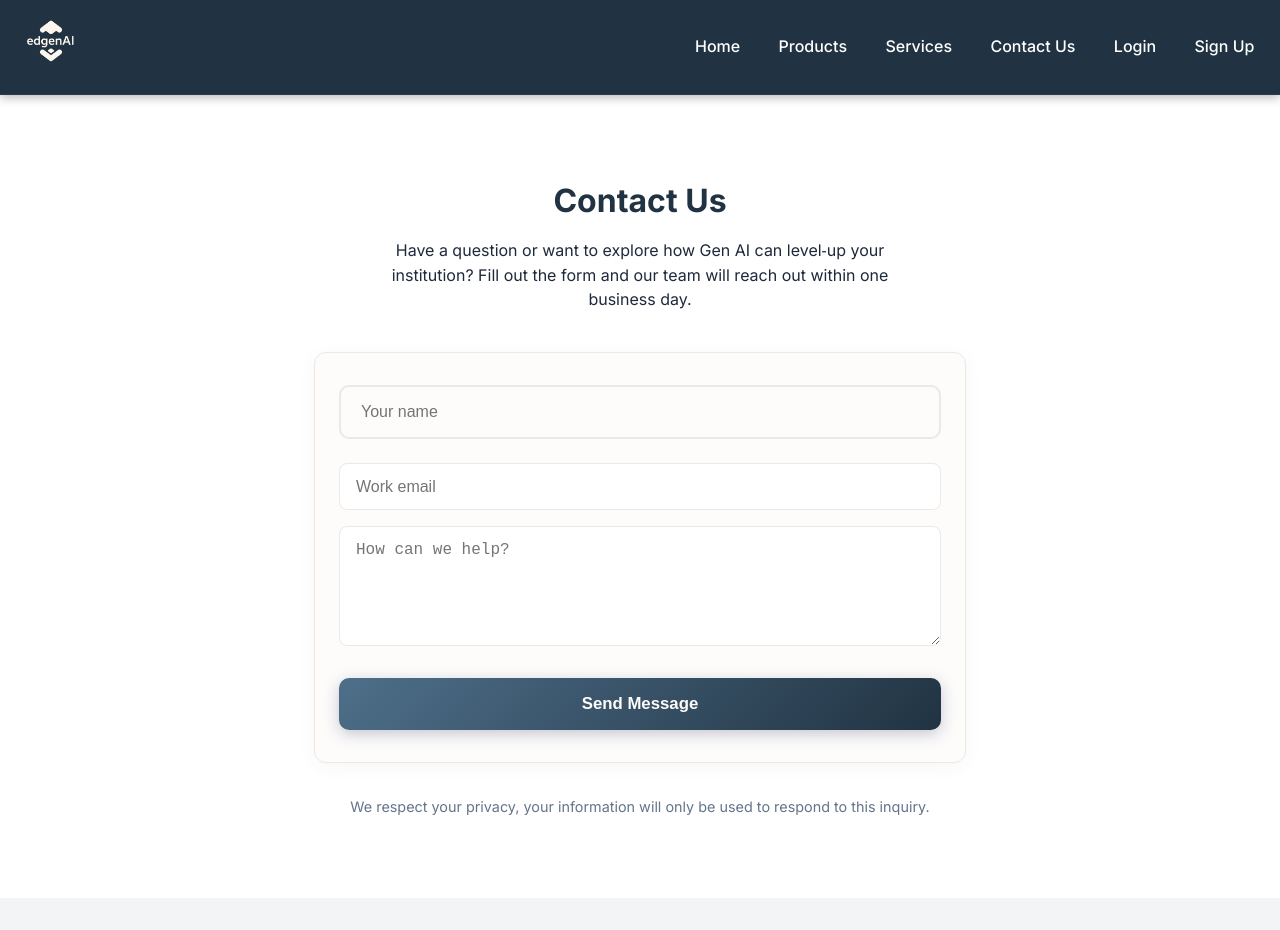
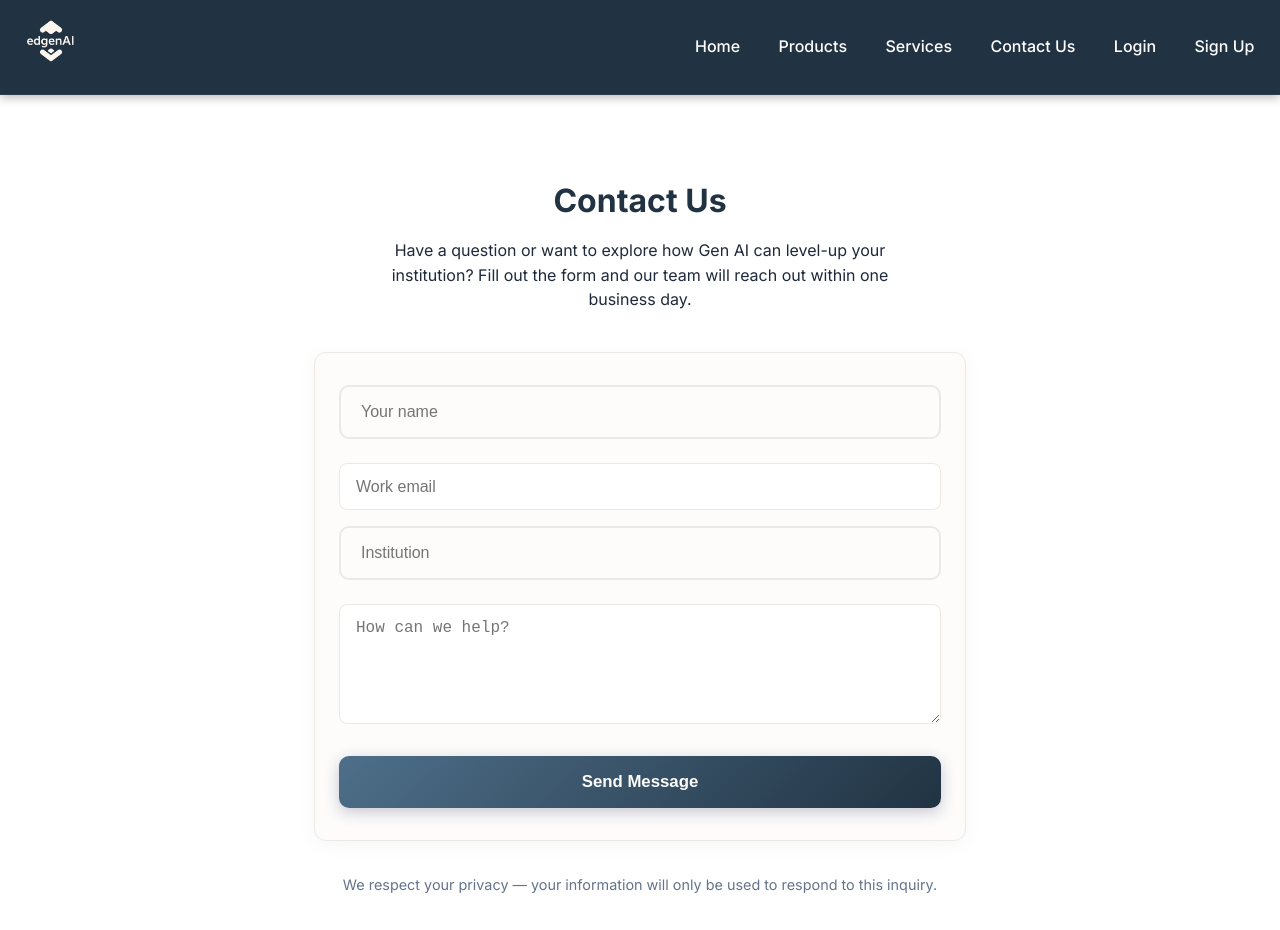
Before and after one commit to abhimishhra29/ed_AI_frontend, a Next.js app in the folder frontend/: page /contact in a window 1280 px wide. Shown: the top 930 px of the page. Built offline with nearby package versions, Linux system fonts and the light colour scheme.

Commit message:
title changes

```diff
--- a/frontend/src/app/contact/page.tsx
+++ b/frontend/src/app/contact/page.tsx
@@ -1,16 +1,29 @@
 'use client';
 
-import { FormEvent, useState } from 'react';
+import { useState } from 'react';
 
 export default function Contact() {
   const [status, setStatus] = useState("");
 
-  const handleSubmit = (e: FormEvent<HTMLFormElement>) => {
+  const handleSubmit = async (e: React.FormEvent<HTMLFormElement>) => {
     e.preventDefault();
     setStatus("Sending…");
-    setTimeout(() => {
-      setStatus("✅ Message sent. We’ll be in touch soon!");
-    }, 600);
+
+    const form = e.currentTarget;
+    const formData = new FormData(form);
+
+    const res = await fetch("https://formspree.io/f/mkgbryqz", {
+      method: "POST",
+      headers: { Accept: "application/json" },
+      body: formData,
+    });
+
+    if (res.ok) {
+      setStatus("Message sent. We’ll be in touch soon!");
+      form.reset();
+    } else {
+      setStatus("Something went wrong. Try again.");
+    }
   };
 
   return (
@@ -18,16 +31,18 @@ export default function Contact() {
       <header className="contact-header">
         <h1>Contact Us</h1>
         <p>
-          Have a question or want to explore how Gen&nbsp;AI can level‑up your
+          Have a question or want to explore how Gen&nbsp;AI can level-up your
           institution? Fill out the form and our team will reach out within
           one business day.
         </p>
       </header>
 
-      <form onSubmit={handleSubmit} ref={undefined} className="contact-form">
+      <form onSubmit={handleSubmit} className="contact-form">
         <input type="text" name="name" placeholder="Your name" required />
         <input type="email" name="email" placeholder="Work email" required />
+        <input type="text" name="institution" placeholder="Institution" required />
         <textarea name="message" rows={5} placeholder="How can we help?" required />
+
         <button type="submit" className="btn-primary">
           Send Message
         </button>
@@ -36,7 +51,7 @@ export default function Contact() {
       {status && <p className="status-text">{status}</p>}
 
       <p className="disclaimer">
-        We respect your privacy, your information will only be used to
+        We respect your privacy — your information will only be used to
         respond to this inquiry.
       </p>
     </div>
--- a/frontend/src/app/services/page.tsx
+++ b/frontend/src/app/services/page.tsx
@@ -239,8 +239,8 @@ export default function Services() {
       <section className="services-hero" style={{ backgroundImage: `url(${heroImage.src || heroImage})` }}>
         <div className="services-hero-overlay"></div>
         <div className="services-hero-content">
-          <h1 className="services-hero-title">GenAI Services</h1>
-          <p className="services-hero-subtitle">Practical GenAI for education: faster feedback, fairer assessment, and confident rollouts.</p>
+          <h1 className="services-hero-title"> Services</h1>
+          <p className="services-hero-subtitle">End-to-end AI solutions that transform business operations to enhance administrative, teaching, and learning experiences.</p>
         </div>
       </section>
 
--- a/frontend/src/lib/api.ts
+++ b/frontend/src/lib/api.ts
@@ -1,5 +1,5 @@
 // src/lib/api.ts
-const API_BASE = "http://127.0.0.1:8000";
+const API_BASE = "http://swtgw3rk-8000.aue.devtunnels.ms";
 // const API_BASE = "";
 let isRefreshing = false;
 let refreshPromise: Promise<void> | null = null;
```
